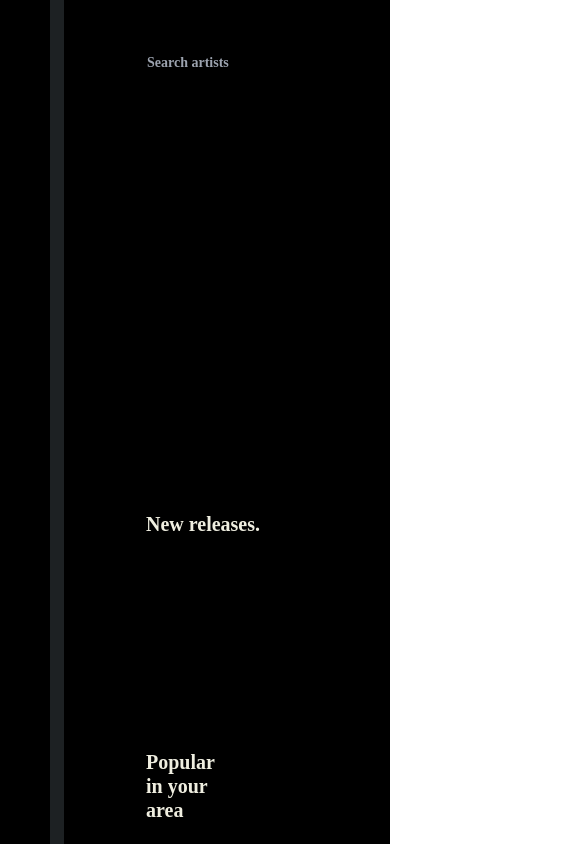
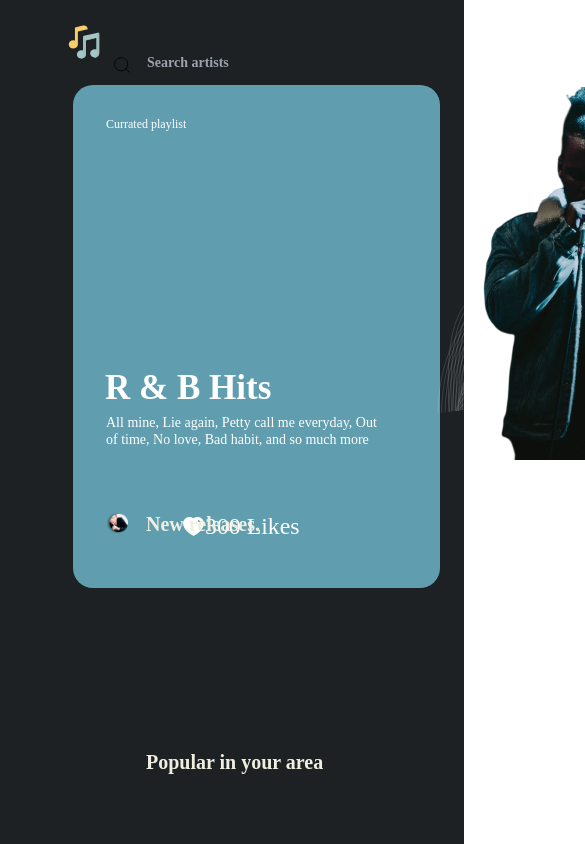
Before and after one commit to ronkips/spotify, a Next.js app: page /home in a window 390 px wide. Shown: the top 844 px of the page, 585 px wide, since content can reach past the window. Built offline with nearby package versions, Linux system fonts and the light colour scheme.

Commit message:
updated the home page

```diff
--- a/src/Components/Home.js
+++ b/src/Components/Home.js
@@ -57,6 +57,37 @@ const Home = () => {
       subtitle: "The Van"
     }
   ];
+
+  const myItems = [
+    {
+      recPic: "/rec.png",
+      recTitle: "Golden age of 80s",
+      recName: "sean Swadder",
+      recTime: "2:34:45",
+      recCircle: "/stroke.svg"
+    },
+    {
+      recPic: "/rec.png",
+      recTitle: "Raggae n blue",
+      recName: "DJ YK",
+      recTime: "2:24:45",
+      recCircle: "/stroke.svg"
+    },
+    {
+      recPic: "/rec.png",
+      recTitle: "Tommorrow's tune",
+      recName: "Obi datti",
+      recTime: "2:04:45",
+      recCircle: "/stroke.svg"
+    },
+    {
+      recPic: "/rec.png",
+      recTitle: "Golden age of 80s",
+      recName: "sean Swadder",
+      recTime: "2:34:45",
+      recCircle: "/stroke.svg"
+    }
+  ];
   return (
     <div className={style.container} id="home">
       <div className={style.home}>
@@ -91,21 +122,45 @@ const Home = () => {
               height={13}
               alt="home"
             />
+            <div className={style.phot}>
+              <img src="/phot.png" alt="phot" />
+            </div>
 
-            <Image
-              className={style.phot}
-              src="/phot.png"
-              width={20}
-              height={20}
-              alt="phot"
-            />
             <div className={style.hlikes}>300 Likes</div>
           </div>
         </div>
         <div className={style.htitle2}>Top charts</div>
         <div className={style.hcontainer3}>
-          <div className={style.hmusic}>
-            <button>
+          {myItems.map((item, index) => {
+            return (
+              <div className={style.hmusic} key={index}>
+                <button>
+                  <Image
+                    className={style.rectangle17}
+                    src={item.recPic}
+                    width={63}
+                    height={63}
+                    alt="home"
+                  />
+                </button>
+
+                <span className={style.rectitle}>{item.recTitle}</span>
+                <span className={style.recname}>{item.recName}</span>
+                <div className={style.rectime}>{item.recTime}</div>
+                <div className={style.reccircle}>
+                  <Image
+                    className={style.stroke}
+                    src={item.recCircle}
+                    width={15}
+                    height={14}
+                    alt="love"
+                  />
+                </div>
+              </div>
+            );
+          })}
+
+          {/* <button>
               <Image
                 className={style.rectangle17}
                 src="/rec.png"
@@ -126,30 +181,9 @@ const Home = () => {
                 height={14}
                 alt="love"
               />
-            </div>
-          </div>
-          <div className={style.hmusic}>
-            <Image
-              className={style.rectangle17}
-              src="/rec.png"
-              width={63}
-              height={63}
-              alt="home"
-            />
-            <span className={style.rectitle}>Golden age of 80s</span>
-            <span className={style.recname}>Sean swadder</span>
-            <div className={style.rectime}>2:34:45</div>
-            <div className={style.reccircle}>
-              <Image
-                className={style.stroke}
-                src="/stroke.svg"
-                width={15}
-                height={14}
-                alt="love"
-              />
-            </div>
-          </div>
+            </div> */}
         </div>
+
         <div className={style.htitle3}>New releases.</div>
         <div className={style.hcategory}>
           <Swiper
--- a/src/styles/Home.module.css
+++ b/src/styles/Home.module.css
@@ -127,7 +127,7 @@
   /* background: #c4c0c0; */
 }
 .hcontainer {
-  position: absolute;
+  position: relative;
   width: 686px;
   height: 373px;
   left: 96px;
@@ -245,6 +245,7 @@
 }
 .hcontainer3 {
   position: absolute;
+  overflow-y: scroll;
   width: 430px;
   height: 356px;
   left: 800px;
@@ -483,6 +484,8 @@
   display: flex;
   z-index: 9;
   left: 0px;
+  width: 20px;
+  height: 20px;
 }
 /* .phot img {
   border-radius: 50%;
@@ -494,16 +497,15 @@
 /* .phot img:not(:nth-child(1)) {
   margin-left: -0.6rem;
 } */
-@media screen and (max-width: 900px) {
-  .sidebar {
-    display: none;
+
+@media screen and (max-width: 450px) {
+  .container {
+    width: 100vw;
+    height: 1223px;
+    background: #1d2123;
   }
-}
-
-@media screen and (max-width: 414px) {
   .home {
-    /* position: relative; */
-    width: 14px;
+    width: 414px;
     height: 1223px;
 
     /* dark */
@@ -538,25 +540,17 @@
     left: 67px;
     top: 25px;
   }
-  /* .hcontainer {
+
+  .hcontainer {
     width: 367px;
     height: 503px;
     left: 23px;
-  }
-  .vector {
-    display: none;
-  }
-  .hhead {
-    width: 92px;
-    height: 14px;
-    left: 33px;
-    top: 32px;
-    font-weight: 400;
-    font-size: 12px;
-    line-height: 120%;
-  } */
-  .hcontainer {
-    display: none;
+    top: 85px;
+
+    background: #609eaf;
+    /* background: red; */
+
+    border-radius: 20px;
   }
   .hcategory {
     display: none;
@@ -564,7 +558,137 @@
   .hcategory2 {
     display: none;
   }
-  .side {
-    display: none;
+  .htitle2 {
+    width: 103px;
+    height: 24px;
+    left: 24px;
+    top: 635px;
+
+    /* Bold/20px */
+
+    font-family: 'Quicksand';
+    font-style: normal;
+    font-weight: 700;
+    font-size: 20px;
+    line-height: 120%;
+    /* identical to box height, or 24px */
+
+    /* light */
+
+    color: #efeee0;
+  }
+  .hhead {
+    width: 92px;
+    height: 14px;
+    left: 33px;
+    top: 32px;
+
+    /* Regular/12px */
+
+    font-family: 'Quicksand';
+    font-style: normal;
+    font-weight: 400;
+    font-size: 12px;
+    line-height: 120%;
+    /* or 14px */
+
+    color: #ffffff;
+  }
+  .hhead2 {
+    top: 282px;
+    left: 32px;
+    width: 167px;
+    height: 42px;
+
+    /* Bold/35px */
+
+    font-family: 'Quicksand';
+    font-style: normal;
+    font-weight: 700;
+    font-size: 35px;
+    line-height: 120%;
+    /* identical to box height, or 42px */
+
+    color: #ffffff;
+  }
+  .htitle {
+    top: 330px;
+    left: 33px;
+    width: 276px;
+    height: 51px;
+
+    /* Regular/14px */
+
+    font-family: 'Quicksand';
+    font-style: normal;
+    font-weight: 400;
+    font-size: 14px;
+    line-height: 120%;
+    /* or 17px */
+
+    color: #ffffff;
+  }
+  .likescontainer {
+    width: 267.3px;
+    height: 34px;
+    left: 33px;
+    top: 427px;
+  }
+  .hlikes {
+    width: 99px;
+    height: 29px;
+
+    font-family: 'Quicksand';
+    font-style: normal;
+    font-weight: 400;
+    font-size: 23.8px;
+    line-height: 120%;
+    /* identical to box height, or 29px */
+
+    color: #ffffff;
+  }
+  .heartlike {
+    width: 22.67px;
+    height: 21.53px;
+  }
+  .phot {
+    width: 22.67px;
+    height: 21.53px;
+  }
+  .htitle2 {
+    width: 134px;
+    height: 30px;
+    left: 30px;
+    top: 948px;
+
+    /* Bold/20px */
+
+    font-family: 'Quicksand';
+    font-style: normal;
+    font-weight: 700;
+    font-size: 20px;
+    line-height: 120%;
+    /* identical to box height, or 24px */
+
+    /* light */
+
+    color: #efeee0;
+  }
+  .hcontainer3 {
+    display: grid;
+    grid-template-rows: repeat(1, 1fr);
+    width: 323px;
+    height: 233px;
+    left: 24;
+    top: 675px;
+
+    /* dark-alt */
+
+    background: inherit;
+    border-radius: 20px;
+  }
+  .rectangle17 {
+  }
+  .htitle3 {
   }
 }
```
